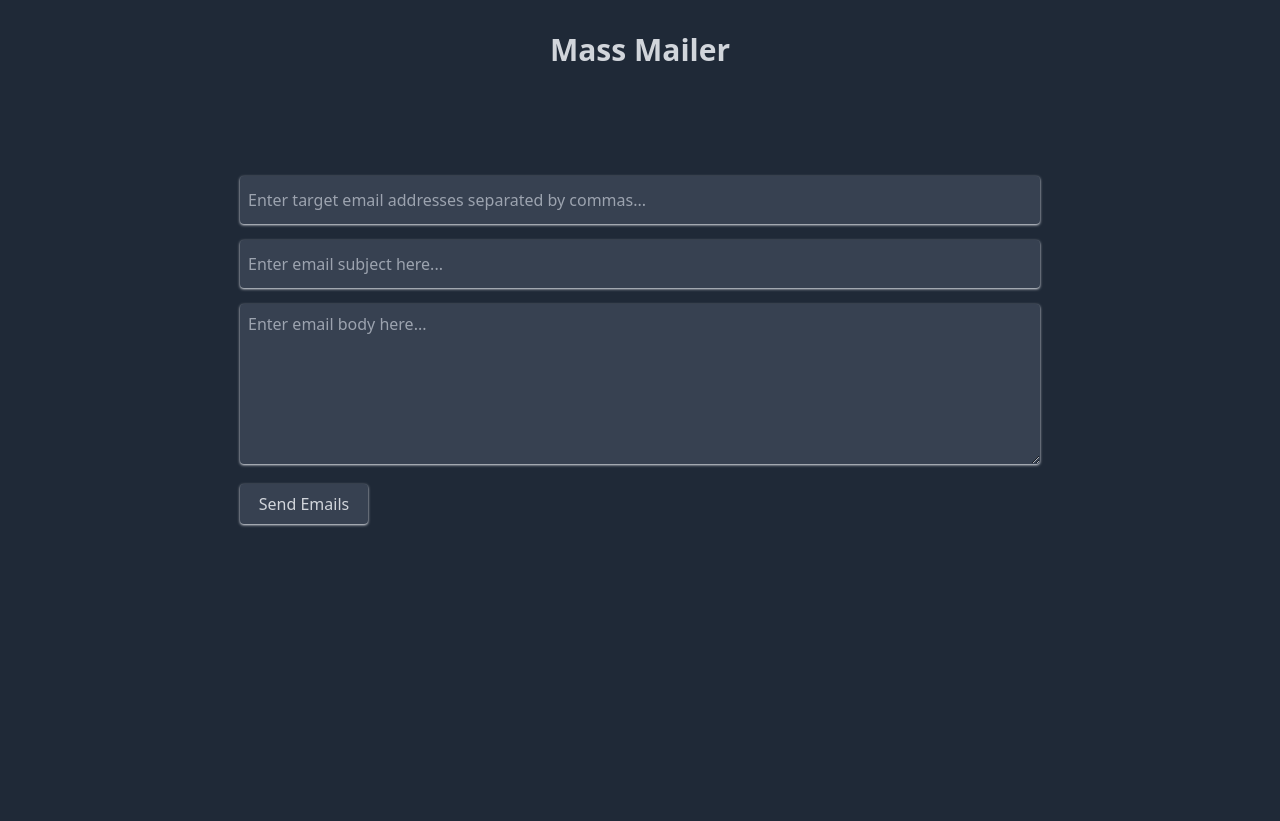
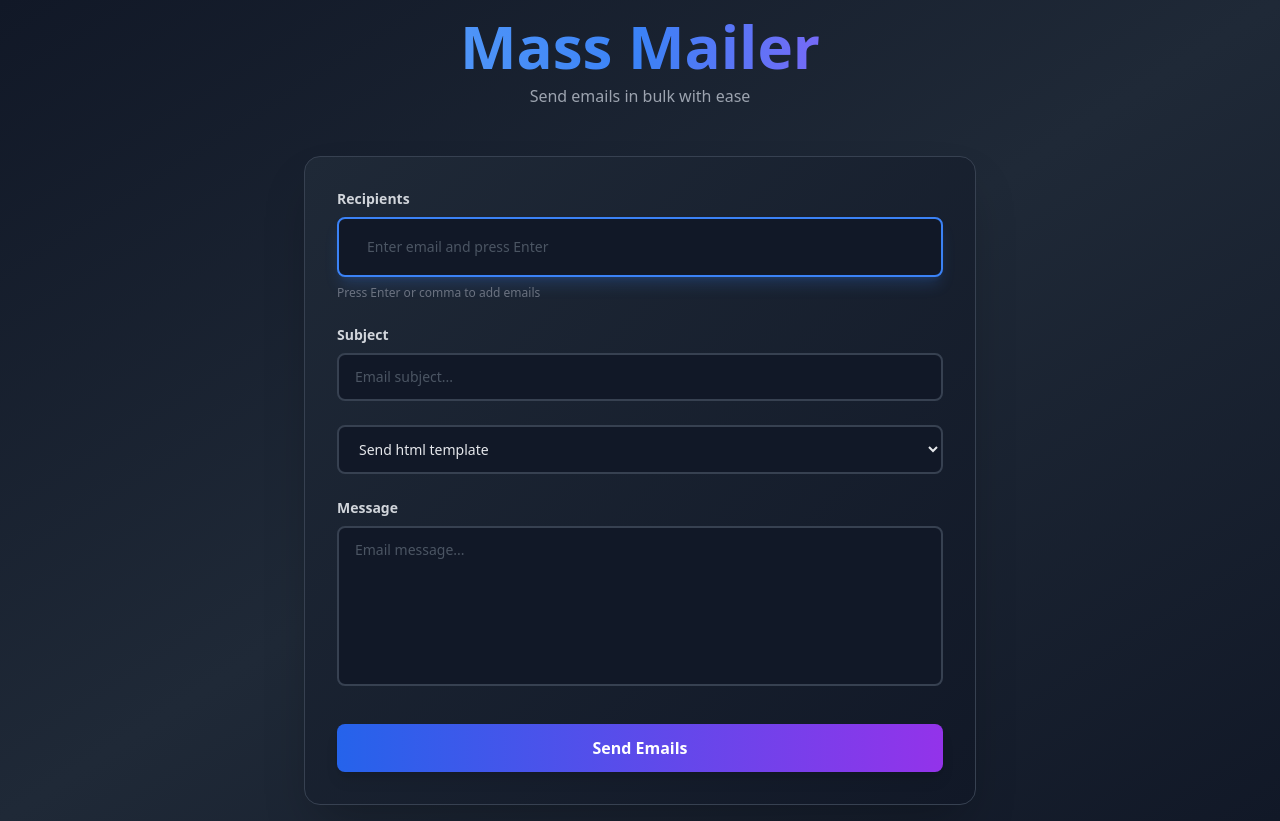
Before and after one commit to AadityaMukherjee2007/python_projects, a Flask app: page / in a window 1280 px wide. Before the commit the page ends 527 px from the top, so only its background shows below. Run offline with Flask 3, Linux system fonts and the light colour scheme; some libraries are stand-ins or nearby versions.

Commit message:
8th class

```diff
--- a/flask_ui/app.py
+++ b/flask_ui/app.py
@@ -1,4 +1,4 @@
-from flask import Flask, render_template
+from flask import Flask, render_template, request, jsonify
 from send_mail import send_email
 
 app = Flask(__name__)
@@ -9,9 +9,30 @@ def index():
 
 @app.route('/send-emails', methods=['POST'])
 def send_emails():
-    # Here you would extract email data from the request and call send_email
-    # For demonstration, we'll use placeholder values
-    ...
+    if request.method == 'POST':
+        data = request.get_json()
+        recipient_emails = data.get('target_emails')  # This is a list
+        subject = data.get('email_subject')
+        message = data.get('email_body')
+
+        # Convert list of emails to comma-separated string
+        recipients_str = ','.join(recipient_emails) if isinstance(recipient_emails, list) else recipient_emails
+
+        send_email(
+            recipients=recipients_str,
+            subject=subject,
+            message=message
+        )
+
+        print(f"Emails sent to: {recipients_str}")
+        print(f"Subject: {subject}")
+        print(f"Message length: {len(message)} chars")
+
+        return jsonify({
+            "status": "success",
+            "recipient_count": len(recipient_emails),
+            "subject": subject
+        })
 
 if __name__ == "__main__":
     app.run(debug=True)
--- a/flask_ui/send_mail.py
+++ b/flask_ui/send_mail.py
@@ -8,7 +8,10 @@ load_dotenv()
 from_add = os.getenv("GMAIL", "...")
 from_cred = os.getenv("PASS", "...")
 
-to_add = ["aaditya.mukherjee2007@gmail.com", "maverk.muhammad@gmail.com"]
+to_add = [
+    "aaditya.mukherjee2007@gmail.com",
+    # "maverk.muhammad@gmail.com"
+]
 
 smtp_server = "smtp.gmail.com"
 port = 465  # For SSL
@@ -25,22 +28,30 @@ html = """
 </html>
 """
 
-def send_email(sender="<EMAIL>", recipients=[], html_template=""):
+def send_email(sender=from_add, recipients="", subject="", message="", html_template=""):
+    # Ensure recipients is properly formatted
+    if isinstance(recipients, list):
+        recipients_str = ','.join(recipients)
+        recipients_list = recipients
+    else:
+        recipients_str = recipients
+        recipients_list = [r.strip() for r in recipients.split(',') if r.strip()]
+
     msg = MIMEMultipart("alternative")
-    msg['Subject'] = "Test Email from SMTP"
+    msg['Subject'] = subject
     msg['From'] = sender
-    msg['To'] = ", ".join(recipients) if len(recipients) != 1 else recipients[0]
+    msg['To'] = recipients_str
     msg.attach(MIMEText(
-        html if not html_template else html_template, "html"
+        html_template if html_template else message, "html"
     ))
 
     context = ssl.create_default_context()
     with smtplib.SMTP_SSL(smtp_server, port, context=context) as server:
         server.login(sender_email, password)
         server.sendmail(
-            sender_email, receiver_email, msg.as_string()
+            sender_email, recipients_list, msg.as_string()
         )
-        print("Email sent successfully!")
+        print(f"Email sent successfully to {len(recipients_list)} recipient(s)!")
 
 if __name__ == "__main__":
     send_email(sender=from_add, recipients=to_add, html_template=html)
--- a/flask_ui/static/script.js
+++ b/flask_ui/static/script.js
@@ -1,33 +1,96 @@
 document.addEventListener('DOMContentLoaded', function() {
-    // alert("script.js loaded successfully!");
+    const chipsContainer = document.getElementById('target-emails-container');
+    const input = document.getElementById('target-emails-input');
+    let emails = [];
+
+    function renderChips() {
+        chipsContainer.innerHTML = '';
+        emails.forEach((email, idx) => {
+            const chip = document.createElement('span');
+            chip.className = 'inline-flex items-center bg-gradient-to-r from-blue-600 to-blue-500 hover:from-blue-700 hover:to-blue-600 text-white rounded-full px-3 py-1 text-xs font-medium shadow-md hover:shadow-lg transition-all duration-200';
+            chip.textContent = email;
+
+            const remove = document.createElement('button');
+            remove.type = 'button';
+            remove.className = 'ml-2 text-white hover:text-blue-100 font-bold text-base leading-none hover:scale-110 transition-transform';
+            remove.innerHTML = '×';
+            remove.addEventListener('click', (e) => {
+                e.preventDefault();
+                emails.splice(idx, 1);
+                renderChips();
+            });
+
+            chip.appendChild(remove);
+            chipsContainer.appendChild(chip);
+        });
+    }
+
+    function validateEmail(email) {
+        return /\S+@\S+\.\S+/.test(email);
+    }
+
+    function addEmailsFromString(str) {
+        const parts = str.split(/[,\s]+/).map(s => s.trim()).filter(Boolean);
+        parts.forEach(p => {
+            if (validateEmail(p) && !emails.includes(p)) {
+                emails.push(p);
+            }
+        });
+        renderChips();
+    }
+
+    input.addEventListener('keydown', function(e) {
+        if (e.key === 'Enter' || e.key === ',') {
+            e.preventDefault();
+            const val = input.value.trim();
+            if (val) {
+                addEmailsFromString(val);
+                input.value = '';
+                input.focus();
+            }
+        } else if (e.key === 'Backspace' && input.value === '') {
+            e.preventDefault();
+            emails.pop();
+            renderChips();
+        }
+    });
+
+    input.focus();
 
     document.getElementById('send-emails-btn').addEventListener('click', function(event) {
-        event.preventDefault(); // Prevent form submission
-
+        event.preventDefault();
+        if (input.value.trim()) {
+            addEmailsFromString(input.value.trim());
+            input.value = '';
+        }
+        if (emails.length === 0) {
+            alert('Please add at least one email address');
+            return;
+        }
         extractEmailData();
-    });
     });
 
     function extractEmailData() {
-    const targetEmails = document.getElementById('target-emails').value;
+        // Build a list of emails from the `emails` array (single source of truth)
+        const targetEmailsList = emails.slice();
         const emailSubject = document.getElementById('email-subject').value;
         const emailBody = document.getElementById('email-body').value;
 
-    console.log("Extracted Emails:", targetEmails);
+        console.log("Extracted Emails:", targetEmailsList);
         console.log("Extracted Email Subject:", emailSubject);
         console.log("Extracted Email Body:", emailBody);
 
-    fetch('/send_emails', {
+        fetch('/send-emails', {
             method: 'POST',
             headers: {
                 'Content-Type': 'application/json'
             },
             body: JSON.stringify({
-            target_emails: targetEmails,
+                target_emails: targetEmailsList,
                 email_subject: emailSubject,
                 email_body: emailBody
             })
-    }   ).then(response => response.json())
+        }).then(response => response.json())
           .then(data => {
               console.log('Success:', data);
               alert('Emails sent successfully!');
@@ -37,3 +100,4 @@ function extractEmailData() {
               alert('Error sending emails.');
           });
     }
+});
--- a/flask_ui/templates/base.html
+++ b/flask_ui/templates/base.html
@@ -3,10 +3,10 @@
 	<head>
 		<title>{% block title %}{% endblock %}</title>
 		{% block head %}{% endblock %}
-		<link href="https://cdn.tailwindcss.com" rel="stylesheet">
+		<meta name="viewport" content="width=device-width, initial-scale=1">
 		<script src="https://cdn.tailwindcss.com"></script>
 	</head>
-	<body class="bg-gray-800">
+	<body class="bg-gradient-to-br from-gray-900 via-gray-800 to-gray-900 min-h-screen">
 		{% block body %}{% endblock %}
 	</body>
 </html>
--- a/flask_ui/templates/index.html
+++ b/flask_ui/templates/index.html
@@ -7,17 +7,44 @@
 {% block title %}Dashboard{% endblock %}
 
 {% block body %}
-<div class="h-40 w-screen p-4 flex justify-center">
-	<div class="flex">
-		<div class="lg:text-3xl md:text-8xl font-bold m-3 p-1 text-gray-300 justify-center shadow-gray-300">Mass Mailer</div>
-	</div>
-</div>
-<div class="flex justify-center p-4">
-	<form class="flex flex-col flex-wrap">
-		<input class="p-2 w-[50rem] md:h-[3rem] shadow shadow-gray-300 rounded bg-gray-700 hover:border-gray-300 text-gray-300" id="target-emails" placeholder="Enter target email addresses separated by commas..." />
-		<input class="p-2 w-[50rem] md:h-[3rem] mt-4 shadow shadow-gray-300 rounded bg-gray-700 hover:border-gray-300 text-gray-300" id="email-subject" placeholder="Enter email subject here..." />
-		<textarea class="p-2 w-[50rem] h-40 mt-4 shadow shadow-gray-300 rounded bg-gray-700 hover:border-gray-300 text-gray-300" id="email-body" placeholder="Enter email body here..."></textarea>
-		<button class="mt-5 p-2 w-32 bg-gray-700 rounded hover:bg-gray-600 text-gray-300 shadow shadow-gray-300 justify-start" id="send-emails-btn">Send Emails</button>
-	</form>
+<div class="w-full min-h-screen flex items-center justify-center p-4">
+ 	<div class="w-full max-w-2xl">
+ 		<div class="text-center mb-12">
+ 			<h1 class="text-4xl md:text-6xl font-bold bg-gradient-to-r from-blue-400 via-blue-500 to-purple-500 bg-clip-text text-transparent mb-2">Mass Mailer</h1>
+ 			<p class="text-gray-400 text-sm md:text-base">Send emails in bulk with ease</p>
+ 		</div>
+
+ 		<div class="bg-gradient-to-br from-gray-800 to-gray-900 rounded-2xl p-8 shadow-2xl border border-gray-700">
+ 			<form class="flex flex-col gap-6">
+				<div class="space-y-2">
+					<label class="text-sm font-semibold text-gray-300 block">Recipients</label>
+					<div class="bg-gray-900 rounded-lg border-2 border-gray-700 hover:border-gray-600 focus-within:border-blue-500 focus-within:shadow-lg focus-within:shadow-blue-500/20 transition-all duration-200">
+						<div class="p-3 flex flex-wrap items-center gap-2 min-h-[3.5rem]">
+							<div id="target-emails-container" class="flex flex-wrap items-center gap-2"></div>
+							<input id="target-emails-input" class="flex-1 bg-transparent outline-none text-gray-200 placeholder-gray-600 py-1 px-2 min-w-[150px] sm:min-w-[200px] text-sm" placeholder="Enter email and press Enter" />
+						</div>
+					</div>
+					<p class="text-xs text-gray-500">Press Enter or comma to add emails</p>
+				</div>
+
+ 				<div class="space-y-2">
+					<label class="text-sm font-semibold text-gray-300 block">Subject</label>
+ 					<input id="email-subject" class="w-full px-4 py-3 bg-gray-900 border-2 border-gray-700 hover:border-gray-600 focus:border-blue-500 focus:shadow-lg focus:shadow-blue-500/20 text-gray-200 placeholder-gray-600 outline-none transition-all duration-200 rounded-lg text-sm" placeholder="Email subject..." />
+				</div>
+
+				<select id="email-template-select" class="w-full px-4 py-3 bg-gray-900 border-2 border-gray-700 hover:border-gray-600 focus:border-blue-500 focus:shadow-lg focus:shadow-blue-500/20 text-gray-200 placeholder-gray-600 outline-none transition-all duration-200 rounded-lg text-sm">
+					<option value="">Send html template</option>
+					<option value="default">Send normal message</option>
+				</select>
+
+ 				<div class="space-y-2">
+					<label class="text-sm font-semibold text-gray-300 block">Message</label>
+ 					<textarea id="email-body" class="w-full px-4 py-3 bg-gray-900 border-2 border-gray-700 hover:border-gray-600 focus:border-blue-500 focus:shadow-lg focus:shadow-blue-500/20 text-gray-200 placeholder-gray-600 outline-none transition-all duration-200 rounded-lg text-sm resize-none h-40" placeholder="Email message..."></textarea>
+				</div>
+
+ 				<button id="send-emails-btn" class="w-full md:w-auto px-8 py-3 mt-2 bg-gradient-to-r from-blue-600 to-purple-600 hover:from-blue-700 hover:to-purple-700 text-white font-semibold rounded-lg shadow-lg hover:shadow-blue-500/50 transition-all duration-200 transform hover:scale-105 active:scale-95">Send Emails</button>
+ 			</form>
+ 		</div>
+ 	</div>
 </div>
 {% endblock %}
```
Also changed, not shown: 1 other file. Lines whose indentation alone changed are shown as unchanged.
